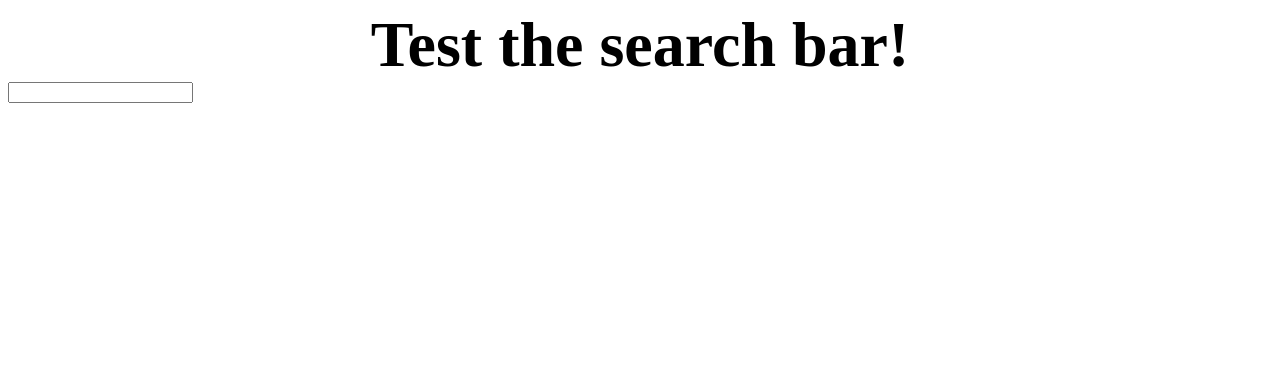
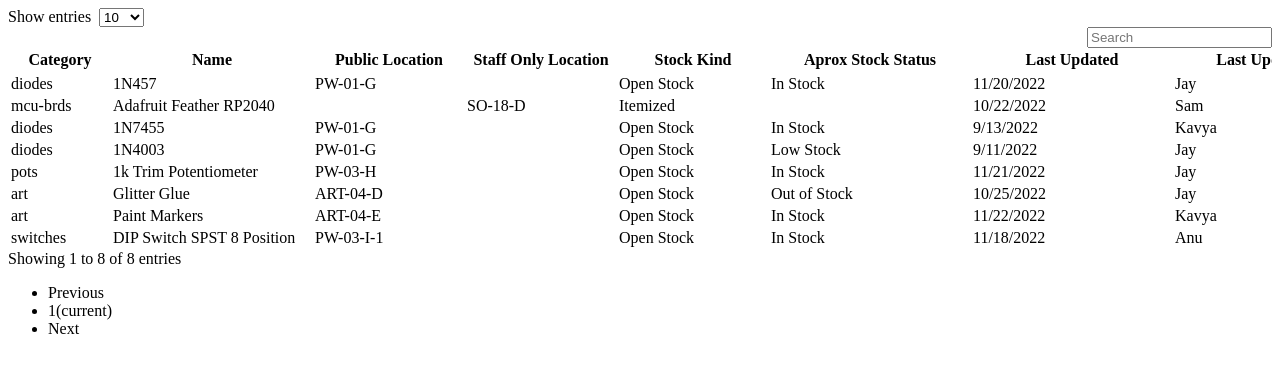
Before and after one commit to ws-umass/SDP-BUILD, a Next.js app: page / in a window 1280 px wide. Shown: the top 372 px of the page. Built offline with nearby package versions, Linux system fonts and the light colour scheme.

Commit message:
change(index.tsx): add MDBDataTable

```diff
--- a/package.json
+++ b/package.json
@@ -9,17 +9,18 @@
     "lint": "next lint"
   },
   "dependencies": {
+    "mdbreact": "^5.2.0",
     "next": "13.0.0",
     "pg": "8.8.0",
     "react": "18.2.0",
     "react-dom": "18.2.0"
   },
   "devDependencies": {
-    "dotenv": "16.0.3",
     "@types/node": "18.11.7",
     "@types/pg": "8.6.5",
     "@types/react": "18.0.24",
     "@types/react-dom": "18.0.8",
+    "dotenv": "16.0.3",
     "eslint": "8.22.0",
     "eslint-config-next": "13.0.0",
     "typescript": "4.8.4"
--- a/pages/index.tsx
+++ b/pages/index.tsx
@@ -1,5 +1,6 @@
 import Head from "next/head";
 import fetchName from "../components/fetchName";
+import { MDBDataTable } from "mdbreact";
 
 import styles from "../styles/mainStyle.module.css"; // https://medium.com/@ralph1786/using-css-modules-in-react-app-c2079eadbb87
 
@@ -40,4 +41,166 @@ function index() {
     );
 }
 
-export default index;
+const DatatablePage = () => {
+    const data = {
+        columns: [
+            {
+                label: 'Category',
+                field: 'category',
+                sort: 'asc',
+                width: 100
+            },
+            {
+                label: 'Name',
+                field: 'name',
+                sort: 'asc',
+                width: 200
+            },
+            {
+                label: 'Public Location',
+                field: 'plocation',
+                sort: 'asc',
+                width: 150
+            },
+            {
+                label: 'Staff Only Location',
+                field: 'slocation',
+                sort: 'asc',
+                width: 150
+            },
+            {
+                label: 'Stock Kind',
+                field: 'stock',
+                sort: 'asc',
+                width: 150
+            },
+            {
+                label: 'Aprox Stock Status',
+                field: 'status',
+                sort: 'asc',
+                width: 200
+            },
+            {
+                label: 'Last Updated',
+                field: 'date',
+                sort: 'asc',
+                width: 200
+            },
+            {
+                label: 'Last Updated By',
+                field: 'staff',
+                sort: 'asc',
+                width: 200
+            },
+            {
+                label: "Current Stock",
+                field: 'quantity',
+                sort: 'asc',
+                width: 100
+            }
+        ],
+        rows: [
+            {
+                category: 'diodes',
+                name: '1N457',
+                plocation: 'PW-01-G',
+                slocation: '',
+                stock: 'Open Stock',
+                status: 'In Stock',
+                date: '11/20/2022',
+                staff: 'Jay',
+                quantity: 100
+            },
+            {
+                category: 'mcu-brds',
+                name: 'Adafruit Feather RP2040',
+                plocation: '',
+                slocation: 'SO-18-D',
+                stock: 'Itemized',
+                status: '',
+                date: '10/22/2022',
+                staff: 'Sam',
+                quantity: 10
+            },
+            {
+                category: 'diodes',
+                name: '1N7455',
+                plocation: 'PW-01-G',
+                slocation: '',
+                stock: 'Open Stock',
+                status: 'In Stock',
+                date: '9/13/2022',
+                staff: 'Kavya',
+                quantity: 100
+            },
+            {
+                category: 'diodes',
+                name: '1N4003',
+                plocation: 'PW-01-G',
+                slocation: '',
+                stock: 'Open Stock',
+                status: 'Low Stock',
+                date: '9/11/2022',
+                staff: 'Jay',
+                quantity: 100
+            },
+            {
+                category: 'pots',
+                name: '1k Trim Potentiometer',
+                plocation: 'PW-03-H',
+                slocation: '',
+                stock: 'Open Stock',
+                status: 'In Stock',
+                date: '11/21/2022',
+                staff: 'Jay',
+                quantity: 30
+            },
+            {
+                category: 'art',
+                name: 'Glitter Glue',
+                plocation: 'ART-04-D',
+                slocation: '',
+                stock: 'Open Stock',
+                status: 'Out of Stock',
+                date: '10/25/2022',
+                staff: 'Jay',
+                quantity: 5
+            },
+            {
+                category: 'art',
+                name: 'Paint Markers',
+                plocation: 'ART-04-E',
+                slocation: '',
+                stock: 'Open Stock',
+                status: 'In Stock',
+                date: '11/22/2022',
+                staff: 'Kavya',
+                quantity: 5
+            },
+            {
+                category: 'switches',
+                name: 'DIP Switch SPST 8 Position',
+                plocation: 'PW-03-I-1',
+                slocation: '',
+                stock: 'Open Stock',
+                status: 'In Stock',
+                date: '11/18/2022',
+                staff: 'Anu',
+                quantity: 50
+            }
+        ]
+    };
+
+    return (
+        <MDBDataTable
+            scrollX
+            striped
+            bordered
+            data={data}
+        />
+    );
+}
+
+export default DatatablePage;
+
+// export default index;
```
Also changed, not shown: 1 other file (tests, documents, lock files or other folders).
